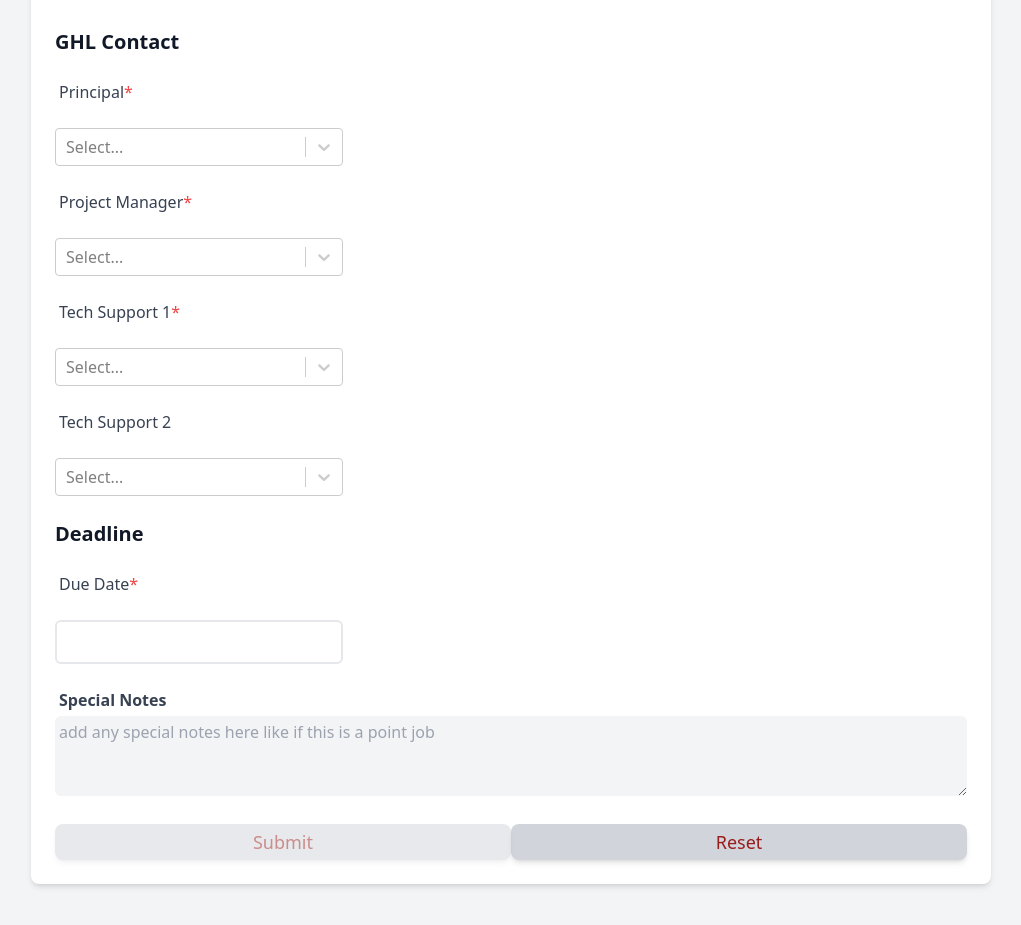
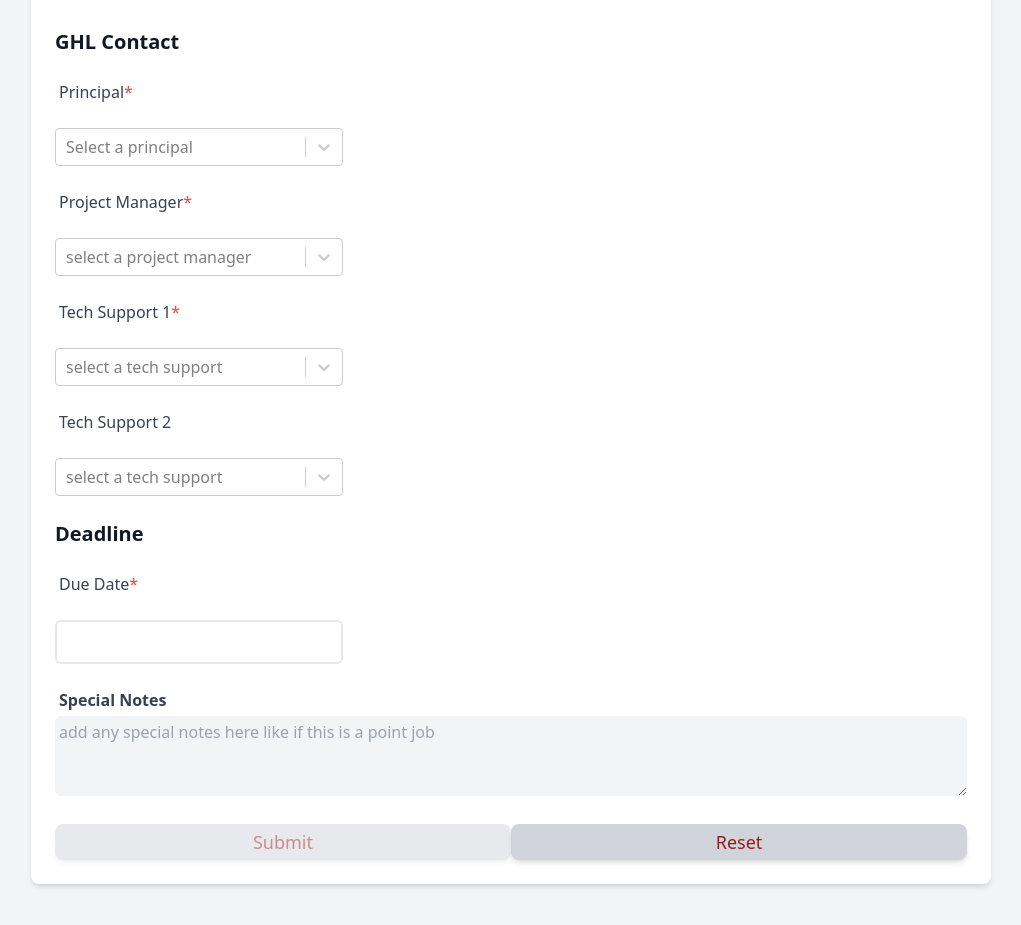
Before and after one commit to jtsang02/project-opener, a Next.js app: page / in a window 1280 px wide. Shown: the part 3484-4409 px from the top of the page, without its empty margins (129-1150 px from the left). Built offline with nearby package versions, Linux system fonts and the light colour scheme.

Commit message:
handle submit resetting

```diff
--- a/src/pages/index.tsx
+++ b/src/pages/index.tsx
@@ -57,19 +57,16 @@ export default function ({}: { project: Project }) {
       clientEmail !== "" &&
       (careOf === false ||
         (careOfClientName !== "" &&
-
           careOfClientAddress !== "" &&
           careOfClientPhone !== "" &&
           careOfClientEmail !== "")) &&
       feeCategory !== "" &&
       principal !== "" &&
       projectManager !== "" &&
-      techSupport1 !== "" &&
-      techSupport2 !== ""
-    );
+      techSupport1 !== "" )
   };
 
-  // if any of the field changes, check if the form is valid
+  // if any of the mandatory fields changes, check if the form is valid
   useEffect(() => {
     setFormValid(formIsValid());
   }, [
@@ -85,11 +82,11 @@ export default function ({}: { project: Project }) {
     careOfClientAddress,
     careOfClientPhone,
     careOfClientEmail,
+    formalContract,
     feeCategory,
     principal,
     projectManager,
-    techSupport1,
-    techSupport2,
+    techSupport1
   ]);
 
   // reset the form
@@ -117,8 +114,9 @@ export default function ({}: { project: Project }) {
     setTechSupport2("");
     setDueDate(new Date());
     setNotes("");
+    setFormValid(false);
     formRef.current?.reset();
-    console.log("reset");
+    window.scrollTo(0, 0);
   }
 
   // submit the form if it is valid
@@ -162,7 +160,6 @@ export default function ({}: { project: Project }) {
 
     // RESET FORM
     handleReset(e);
-    formRef.current?.reset();
     // SEND DATA TO DATABASE HERE
     console.log(newProject);
   }
@@ -390,11 +387,13 @@ export default function ({}: { project: Project }) {
                 <span className="text-gray-700 font-medium px-1">Principal
                   <span className="text-red-500">*</span>
                 </span>
-                <div className="w-72 gap-6">
+                <div className="w-72 gap-6" >
                   <Select
+                    instanceId={"principal"}
                     isClearable
                     isSearchable
                     name="principal"
+                    placeholder="Select a principal"
                     options={
                       staff.filter((item) => item.role === "principal").map((item) => ({
                         value: item.initials,
@@ -411,9 +410,11 @@ export default function ({}: { project: Project }) {
                 </span>
                 <div className="w-72 gap-6">
                   <Select
+                    instanceId={"projectManager"}
                     isClearable
                     isSearchable
-                    name="associate"
+                    name="projectManager"
+                    placeholder="select a project manager"
                     options={
                       staff.filter((item) => item.role !== "admin").map((item) => ({
                         value: item.initials,
@@ -430,9 +431,11 @@ export default function ({}: { project: Project }) {
                 </span>
                 <div className="w-72 gap-6">
                   <Select
+                    instanceId={"techSupport1"}
                     isClearable
                     isSearchable
                     name="techSupport1"
+                    placeholder="select a tech support"
                     options={
                       staff.filter((item) => item.role !== "admin").map((item) => ({
                         value: item.initials,
@@ -447,9 +450,11 @@ export default function ({}: { project: Project }) {
                 <span className="text-gray-700 font-medium px-1">Tech Support 2</span>
                 <div className="w-72 gap-6">
                   <Select
+                    instanceId={"techSupport2"}
                     isClearable
                     isSearchable
                     name="techSupport2"
+                    placeholder="select a tech support"
                     options={
                       staff.filter((item) => item.role !== "admin").map((item) => ({
                         value: item.initials,
```
